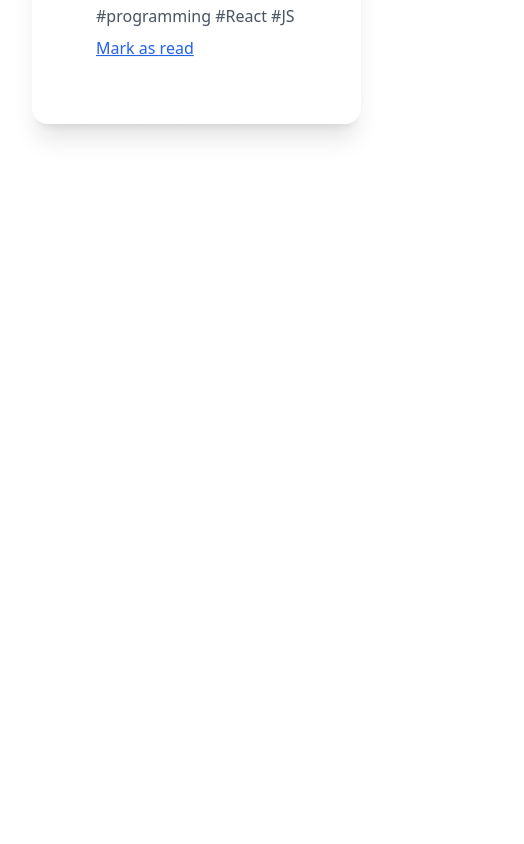
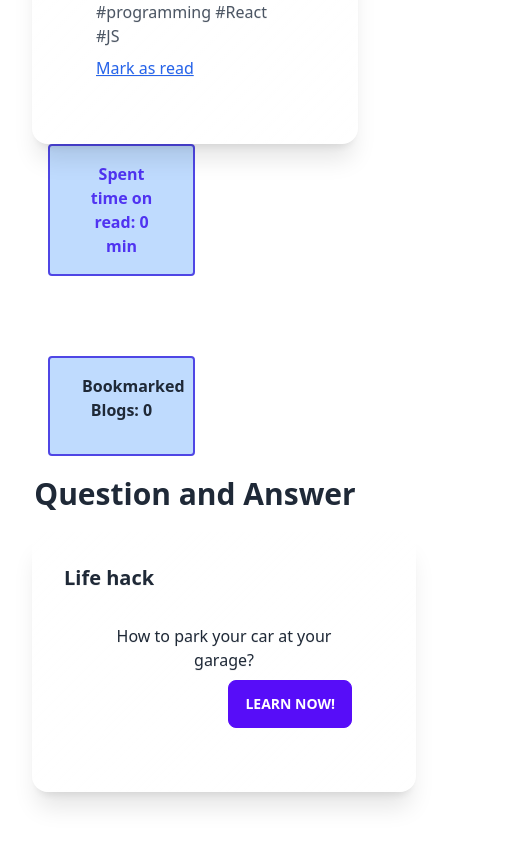
Before and after one commit to Samshuleeecuet/knowledge-cafe, a React (Vite) app: page / in a window 390 px wide. Shown: the part 2962-3806 px from the top of the page, 524 px wide, since content can reach past the window. Before the commit the page ends 3118 px from the top, so only its background shows below. Built offline with nearby package versions, Linux system fonts and the light colour scheme.

Commit message:
Blog Component Create

```diff
--- a/src/App.jsx
+++ b/src/App.jsx
@@ -1,13 +1,16 @@
 
 import './App.css'
+import Blog from './components/Blog/Blog'
 import Cart from './components/Cart/Cart'
 import Navbar from './components/Navbar/Navbar'
+
 
 function App() {
   return (
     <div className="App">
       <Navbar></Navbar>
       <Cart></Cart>
+      <Blog></Blog>
     </div>
   )
 }
--- /dev/null
+++ b/src/components/Blog/Blog.jsx
@@ -0,0 +1,21 @@
+import React from 'react';
+
+const Blog = () => {
+    return (
+        <div className="mt-5">
+            <h3 className="text-3xl font-bold mb-5">Question and Answer</h3>
+            <div className="card w-96 glass shadow-xl mb-5">
+                <h2 className="card-title">Life hack</h2>
+            <div className="card-body">
+                <p>How to park your car at your garage?</p>
+                <div className="card-actions justify-end">
+                <button className="btn btn-primary">Learn now!</button>
+                </div>
+            </div>
+            </div>
+
+        </div>
+    );
+};
+
+export default Blog;
--- a/src/components/Cart/Cart.jsx
+++ b/src/components/Cart/Cart.jsx
@@ -1,7 +1,7 @@
 import React, { useEffect, useState } from 'react';
 import SingleData from '../SingleData/SingleData';
 import ShowData from '../ShowData/ShowData';
-//import { toast } from 'react-toastify/dist/components';
+// import { toast } from 'react-toastify/dist/components';
 import 'react-toastify/dist/ReactToastify.css';
 
 const Cart = () => {
@@ -14,7 +14,9 @@ const Cart = () => {
         // console.log(readtimeData,parseInt(time));
         setReadtime(readtimeData);
     }
-
+    const notify = () =>{
+        toast ("Already Bookmarked");
+    }
     useEffect(()=>{
         fetch('knowledge.json')
         .then(res=>res.json())
@@ -26,14 +28,19 @@ const Cart = () => {
     const addToBookmark = (cart)=>{
         //addToDb(cart.blog_title);
         let newBookMark = cart.blog_title;
-
+        for(let i=0; i<bookMarkData.length-1; i++){
+            if(bookMarkData.indexOf(bookMarkData[i],i+1) !==-1){
+                notify();
+                <ToastContainer></ToastContainer>
+            }
+        }
         setBookmark(bookMarkData => [...bookMarkData,newBookMark]);
 
     }
     // console.log(bookmark);
 
     return (
-        <div className="mt-5 flex justify-between">
+        <div className="mt-5 lg:flex justify-between">
             <div>
             {
                 cart.map(singledata => <SingleData singledata={singledata} handleReadtime={handleReadtime} addToBookmark={addToBookmark} key={singledata.id}></SingleData>)
--- a/src/components/ReactToast/ReactToast.jsx
+++ b/src/components/ReactToast/ReactToast.jsx
@@ -2,7 +2,7 @@ import React from 'react';
 import { ToastContainer , toast} from 'react-toastify';
 import 'react-toastify/dist/ReactToastify.css';
 
-const ReactToast = ({newQuantity}) => {
+const ReactToast = () => {
 
     const notify = () =>{
         toast ("Already Bookmarked");
@@ -10,6 +10,7 @@ const ReactToast = ({newQuantity}) => {
     return (
         <div>
             <ToastContainer></ToastContainer>
+            <button onClick={notify}>Notify!</button>
         </div>
     );
 };
--- a/src/components/ShowData/ShowData.jsx
+++ b/src/components/ShowData/ShowData.jsx
@@ -4,10 +4,10 @@ import React from 'react';
 const ShowData = (props) => {
     const {readtime,bookmark} =props;
     // console.log(props);
-    console.log(bookmark);
+    //console.log(bookmark);
     return (
         <>
-        <div className="w-6/12 pl-4">
+        <div className="w-6/12 pl-4 sm:mt-6">
                 <p className="text-[#5033f1] bg-blue-200 border-2 rounded border-indigo-600 font-bold px-8 py-4">Spent time on read: {readtime} min</p>
                 <div className="mt-20 px-8 py-4 bg-blue-200 border-2 rounded border-indigo-600">
                     <span className="font-bold">Bookmarked Blogs: {bookmark.length}</span>
```
